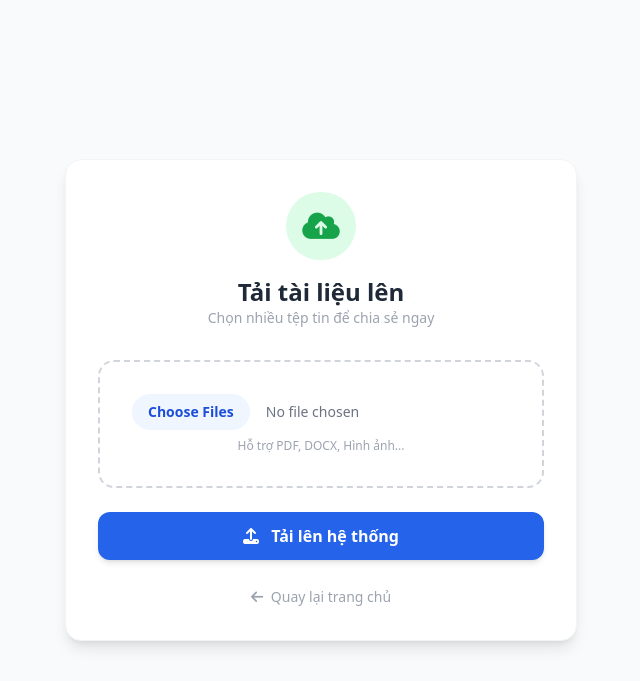
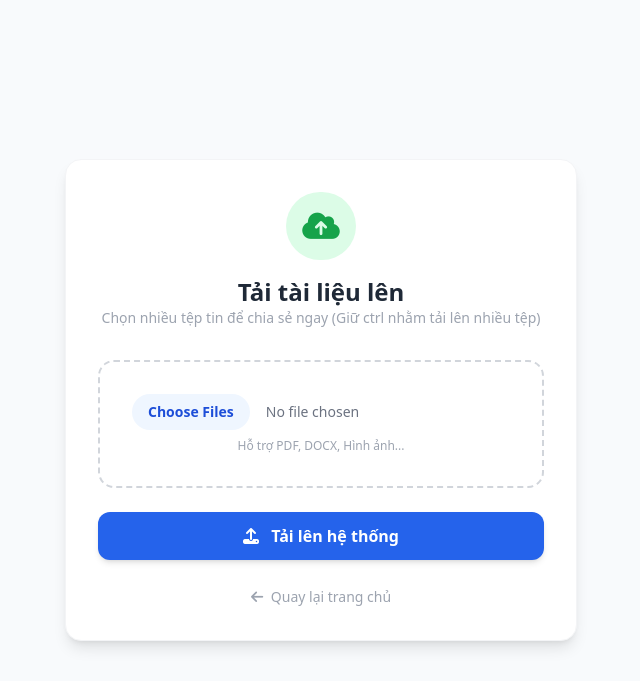
Before and after one commit to tungkhanhdb/web-chia-se, a Flask app: page /upload in a window 1280 px wide. Shown: the top 681 px of the page, without its empty margins (319-959 px from the left). Run offline with Flask 3, Linux system fonts and the light colour scheme; the visitor is signed in with stand-in values (Sample User, id 1); some libraries are stand-ins or nearby versions.

Commit message:
Update upload.html

```diff
--- a/app/templates/upload.html
+++ b/app/templates/upload.html
@@ -15,7 +15,7 @@
                 <i class="fa-solid fa-cloud-arrow-up"></i>
             </div>
             <h2 class="text-2xl font-bold text-gray-800">Tải tài liệu lên</h2>
-            <p class="text-sm text-gray-400">Chọn nhiều tệp tin để chia sẻ ngay</p>
+            <p class="text-sm text-gray-400">Chọn nhiều tệp tin để chia sẻ ngay (Giữ ctrl nhằm tải lên nhiều tệp)</p>
         </div>
 
         <form action="/upload" method="POST" enctype="multipart/form-data" class="space-y-6">
```
